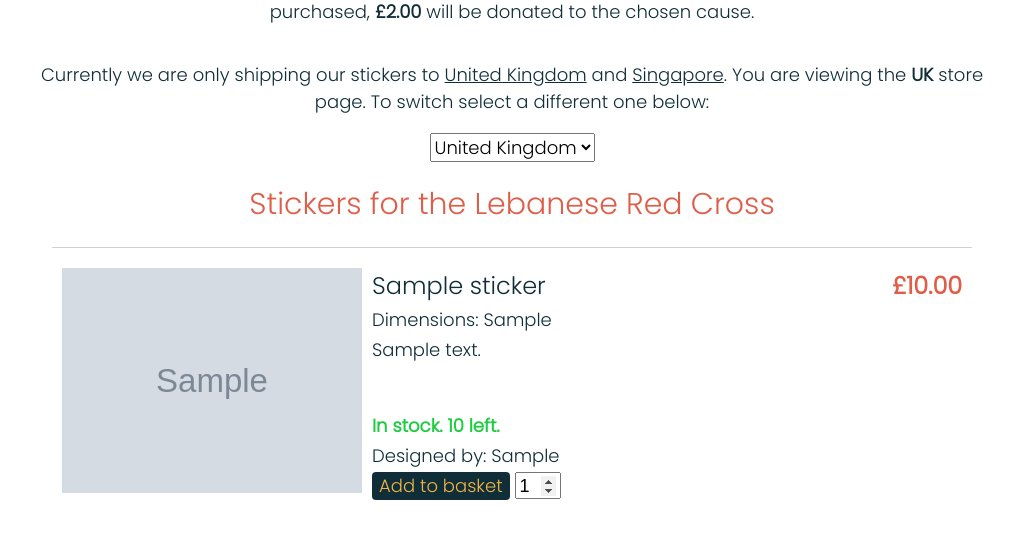
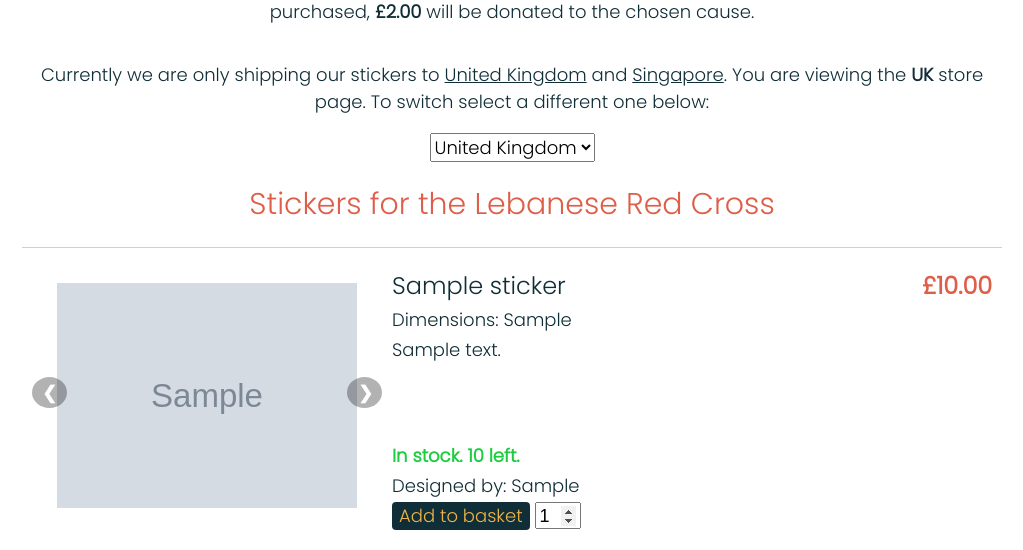
Before and after one commit to yurachistic1/stickingTogether, a Django app: page /store/stickers in a window 1280 px wide. Shown: the part 423-973 px from the top of the page, without its empty margins (128-1151 px from the left). Before the commit the page ends 923 px from the top, so only its background shows below. Run offline with Django 3.2, Linux system fonts and the light colour scheme; tables that the repository leaves empty hold one stand-in row (values such as "Sample post"); grey boxes marked "Sample" are stand-in pictures; parts of the project's set-up code (start-up, migrations or seed data) failed here and were passed over; some libraries are stand-ins or nearby versions; some web fonts are replaced.

Commit message:
Implement image carousel for sticker images

```diff
--- a/store/static/store/css/collections.css
+++ b/store/static/store/css/collections.css
@@ -14,6 +14,8 @@
 
 .sticker-images {
   justify-self: center;
+  position: relative;
+  padding: 1.5rem 2.5rem 1.5rem 2.5rem;
 }
 
 .sticker-name {
@@ -24,7 +26,65 @@
   font-size: 2.4rem;
 }
 
-@media only screen and (min-width: 703px){
+.slides {
+  display: none;
+}
+
+.prev,
+.next {
+  cursor: pointer;
+  position: absolute;
+  top: 50%;
+  width: auto;
+  margin-top: -2.2rem;
+  padding: 0.2rem 1rem 0.2rem 1rem;
+  color: white;
+  font-weight: bold;
+  font-size: 1.8rem;
+  transition: 0.6s ease;
+  border-radius: 50%;
+  user-select: none;
+  background-color: rgba(0, 0, 0, 0.3);
+  z-index: 1;
+}
+
+.prev {
+  left: 0;
+}
+
+/* Position the "next button" to the right */
+.next {
+  right: 0;
+  padding: 0.2rem 0.9rem 0.2rem 1.1rem;
+}
+
+/* Fading animation */
+.fade {
+  -webkit-animation-name: fade;
+  -webkit-animation-duration: 1.5s;
+  animation-name: fade;
+  animation-duration: 1.5s;
+}
+
+@-webkit-keyframes fade {
+  from {
+    opacity: 0.4;
+  }
+  to {
+    opacity: 1;
+  }
+}
+
+@keyframes fade {
+  from {
+    opacity: 0.4;
+  }
+  to {
+    opacity: 1;
+  }
+}
+
+@media only screen and (min-width: 703px) {
   .sticker {
     display: grid;
     grid-template-columns: 1fr 2fr;
@@ -41,12 +101,17 @@
 
   .sticker-text p {
     max-width: 54rem;
-        margin: 0.3rem 0 0.3rem 0
+    margin: 0.3rem 0 0.3rem 0;
   }
 
   .sticker-image {
     margin: 0;
     max-width: 30rem;
+  }
+
+  .prev:hover,
+  .next:hover {
+    transform: scale(1.2);
   }
 }
 
@@ -65,7 +130,7 @@
   }
 
   .sticker-text p {
-        margin: 0.3rem 0 0.3rem 0
+    margin: 0.3rem 0 0.3rem 0;
   }
 
   .sticker-image {
--- /dev/null
+++ b/store/static/store/js/slides.js
@@ -0,0 +1,25 @@
+const containers = document.getElementsByClassName("slideshow-container")
+
+for (let k = 0; k < containers.length; k++){
+    showSlides(0, "slides" + containers[k].id)
+}
+
+// Next/previous controls
+function plusSlides(n, id, current) {
+  showSlides(current + n, id);
+}
+
+function showSlides(n, id) {
+  var i;
+  var slides = document.getElementsByClassName(id);
+  if (n === slides.length) {n = 0}
+  if (n < 0) {n = slides.length - 1}
+  for (i = 0; i < slides.length; i++) {
+      slides[i].style.display = "none";
+  }
+  slides[n].style.display = "block";
+  next = document.getElementById("n" + id)
+  prev = document.getElementById("p" + id)
+  next.onclick = function() {plusSlides(1, id, n)}
+  prev.onclick = function() {plusSlides(-1, id, n)}
+}
--- a/store/templates/store/stickers.html
+++ b/store/templates/store/stickers.html
@@ -36,8 +36,16 @@
     <p class="subheading">Stickers for the Lebanese Red Cross</p>
     {% for sticker in stickers %}
     <div class="border-top sticker">
-        <div class="sticker-images">
-            <img class="sticker-image" src="{{ sticker.image_1.url }}">
+        <div id="{{sticker.id}}" class="sticker-images slideshow-container">
+            <div class="slides{{sticker.id}} fade slides">
+                <img class="sticker-image" src="{{ sticker.image_1.url }}">
+            </div>
+
+            <div class="slides{{sticker.id}} fade slides">
+                <img class="sticker-image" src="{{ sticker.image_2.url }}">
+            </div>
+            <a id="pslides{{sticker.id}}" class="prev" onclick="plusSlides(-1, 'slides{{sticker.id}}', 0)">&#10094;</a>
+            <a id="nslides{{sticker.id}}" class="next" onclick="plusSlides(1, 'slides{{sticker.id}}', 0)">&#10095;</a>
         </div>
         <div class="sticker-text">
             <div class="sticker-top">
@@ -80,5 +88,6 @@
     {% endfor %}
 </div>
 
+<script type="text/javascript" src="{% static 'store/js/slides.js' %}"></script>
 <script type="text/javascript" src="{% static 'store/js/cart.js' %}"></script>
 {% endblock %}
```
Lines whose indentation alone changed are shown as unchanged.
